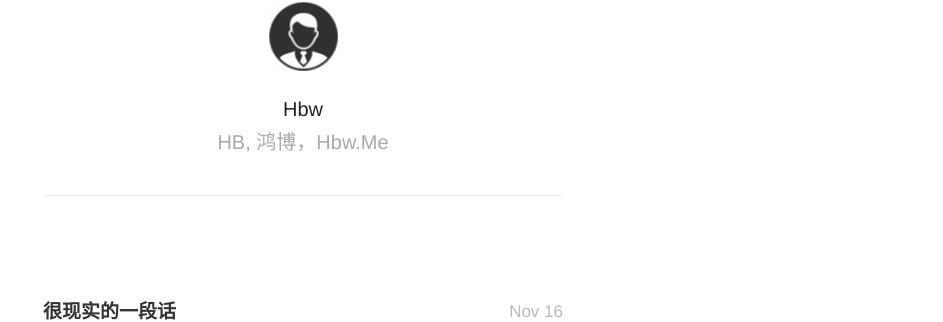
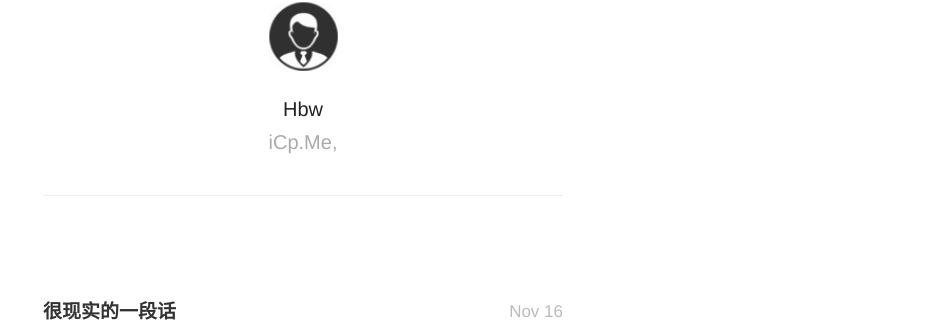
Before and after one commit to YiPianYe/icp, a Jekyll site: the page built from index.html, in a window 1280 px wide. Shown: the part 142-464 px from the top of the page, without its empty margins (337-1280 px from the left). Built offline with Jekyll 4.4.1, drawn with Linux system fonts in a browser that asks for light colours; the list of posts is cut into pages by our own code; comment, search, counter and statistics services are not loaded.

Commit message:
Update _config.yml

```diff
--- a/_config.yml
+++ b/_config.yml
@@ -1,5 +1,5 @@
-name: HB, 鸿博，
-description: HB, 鸿博，Hbw.Me
+name: iCp.Me,
+description: iCp.Me,
 meta_description: "Your New Jekyll Site, Blogging about stuffs"
 
 aboutPage: true
```
